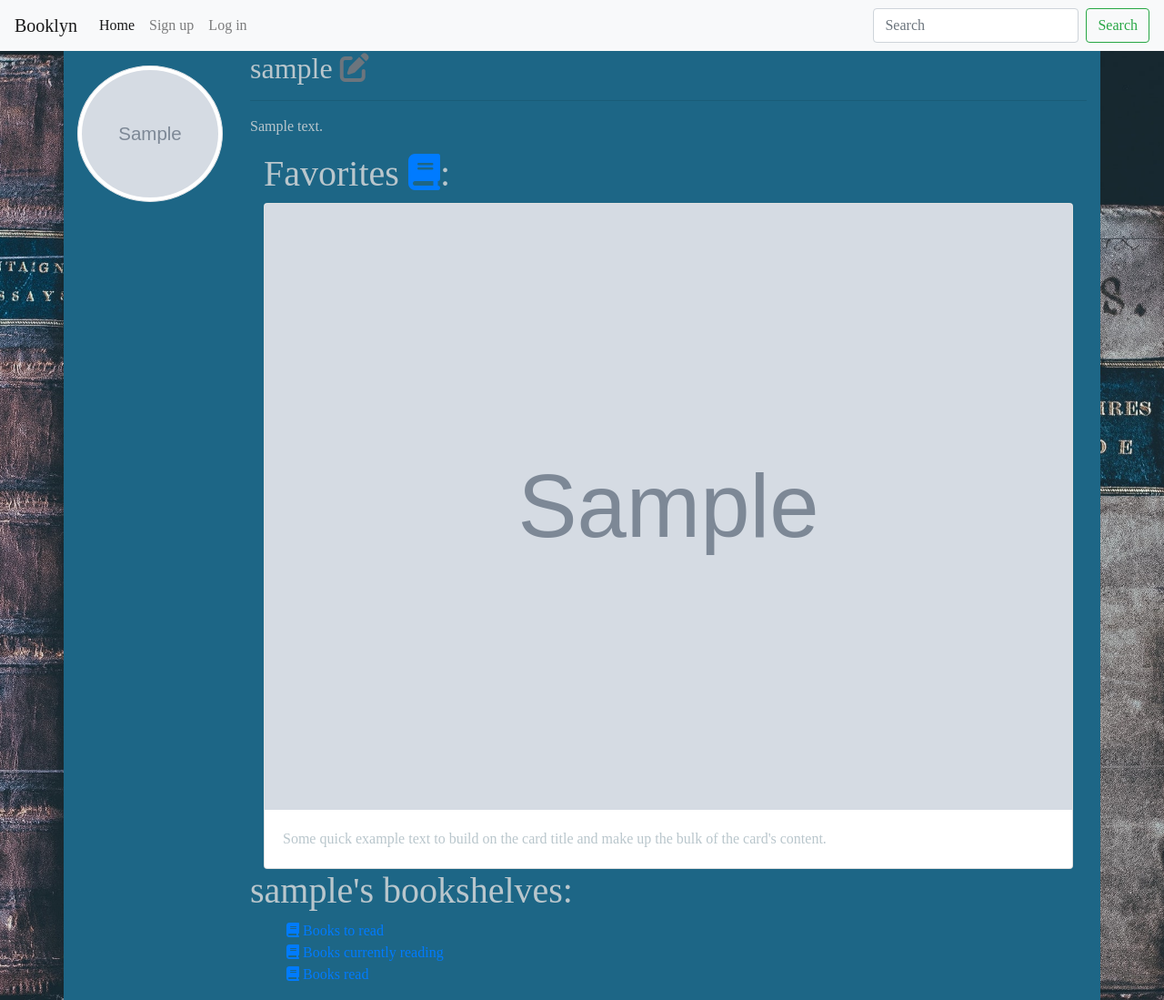
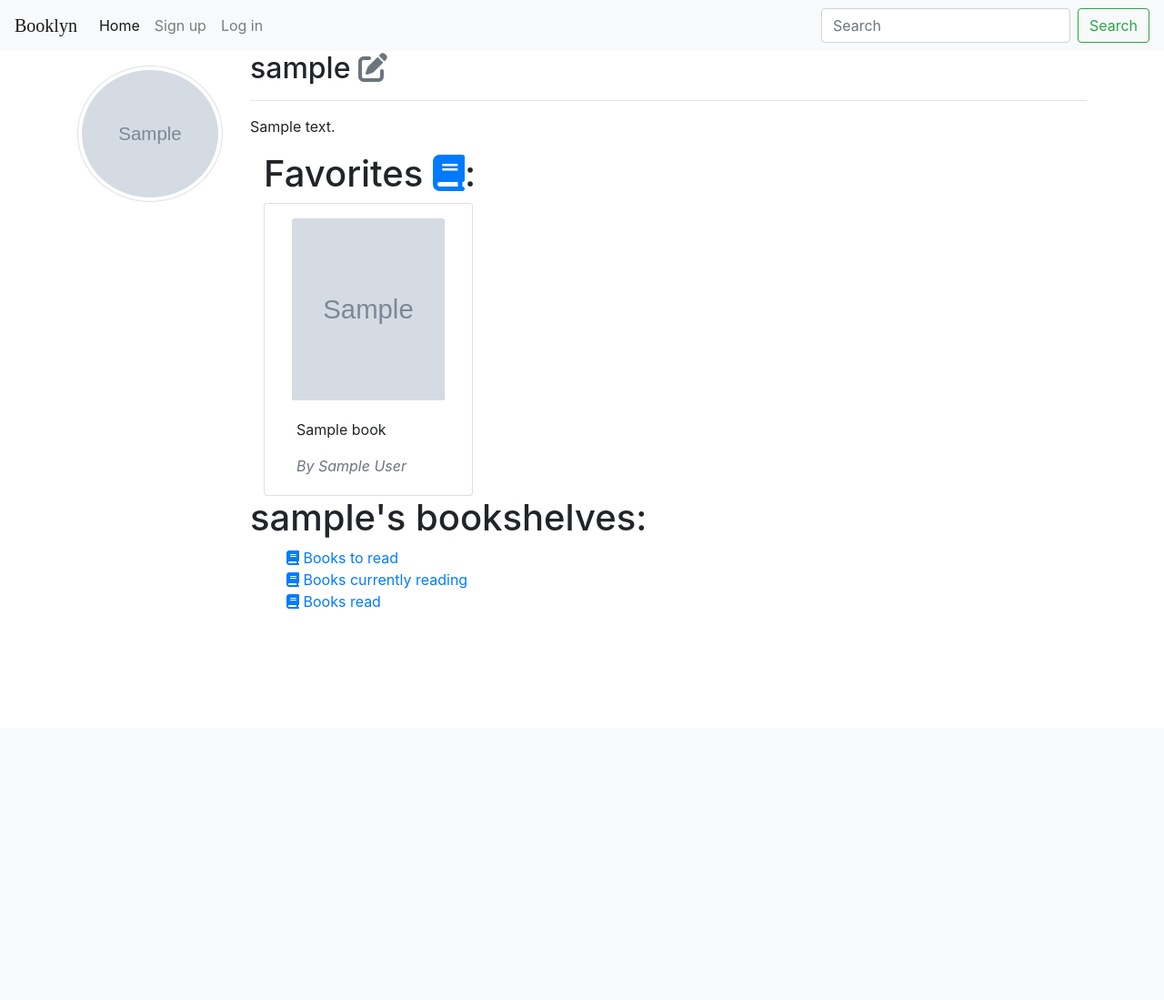
Before and after one commit to mariered0/29_Capstone-project1, a Flask app: page /users/1 in a window 1280 px wide. Shown: the whole page at 91% size. After the commit the page ends 669 px from the top, so only its background shows below. Run offline with Flask 2, Linux system fonts and the light colour scheme; tables that the repository leaves empty hold one stand-in row (values such as "Sample post"); grey boxes marked "Sample" are stand-in pictures; some libraries are stand-ins or nearby versions.

Commit message:
add cards for favorite list in user profile page

```diff
--- a/Booklyn/app.py
+++ b/Booklyn/app.py
@@ -3,7 +3,7 @@ from flask_debugtoolbar import DebugToolbarExtension
 from flask_sqlalchemy import SQLAlchemy
 from sqlalchemy.exc import IntegrityError
 
-from forms import UserAddForm, LoginForm, UserEditForm
+from forms import BookReviewForm, UserAddForm, LoginForm, UserEditForm, BookReviewForm
 from secret import GOOGLE_BOOKS_API_KEY
 from models import db, connect_db, User, Author, Publisher, Category, Book, Review
 
@@ -45,7 +45,7 @@ def search():
     # print(GOOGLE_BOOKS_API_KEY)
 
 
-    res = requests.get(f'{url}/volumes', params={'key': GOOGLE_BOOKS_API_KEY, 'q': search} )
+    res = requests.get(f'{url}/volumes', params={'key': GOOGLE_BOOKS_API_KEY, 'q': search, 'maxResults': 40} )
     result = res.json()
 
     return render_template('search_result.html', result=result, search=search, user=user)
@@ -463,7 +463,7 @@ def show_want_to_read(user_id):
 
     user = User.query.get_or_404(user_id)
 
-    return render_template('users/list_want_to_read.html', user=user)
+    return render_template('users/lists/list_want_to_read.html', user=user)
 
 
 
@@ -477,7 +477,7 @@ def show_currently_reading(user_id):
 
     user = User.query.get_or_404(user_id)
 
-    return render_template('users/list_currently_reading.html', user=user)
+    return render_template('users/lists/list_currently_reading.html', user=user)
 
 
 
@@ -491,7 +491,7 @@ def show_read(user_id):
 
     user = User.query.get_or_404(user_id)
 
-    return render_template('users/list_read.html', user=user)
+    return render_template('users/lists/list_read.html', user=user)
 
 
 
@@ -505,7 +505,35 @@ def show_favorite(user_id):
 
     user = User.query.get_or_404(user_id)
 
-    return render_template('users/list_favorite.html', user=user)
+    return render_template('users/lists/list_favorite.html', user=user)
+
+
+@app.route('/users/<int:user_id>/review/<int:book_id>')
+def write_review(user_id, book_id):
+    """Show a page to write review for a book."""
+
+    if not g.user:
+        flash("Access unauthorized.", 'danger')
+        return redirect('/')
+
+    user = User.query.get_or_404(user_id)
+    book = Book.query.get_or_404(book_id)
+    form = BookReviewForm()
+
+    if form.validate_on_submit():
+        review = Review(user_id=user_id, book_id=book_id, rating=form.rating.data, review=form.review.data)
+        db.session.commit()
+
+        redirect('/')
+
+    return render_template('/users/reviews/review.html', form=form)
+
+
+
+
+    user = User.query.get_or_404(user_id)
+
+    return render_template('/users/list_favorite.html', user=user)
 
 
 ##########################################################
--- a/Booklyn/static/stylesheets/style.css
+++ b/Booklyn/static/stylesheets/style.css
@@ -1,11 +1,23 @@
 /* .edit_profile {
     white-space: nowrap;
 } */
+
+/* ****************************************
+navbar
+***************************************** */
 
 .navbar{
     background: #B9C6CC;
 }
 
+/* Booklyn logo in nav bar */
+.navbar-brand{
+    font-family: serif;
+}
+
+/* ****************************************
+home page
+***************************************** */
 
 .home{
     height: 100vh;
@@ -23,7 +35,9 @@
     font-size: 15vw;
 }
 
-.background{
+
+
+/* .background{
     font-family: serif;
     color: #B9C6CC;
     height: 100%;
@@ -32,19 +46,33 @@
     background-position: center;
     background-repeat: no-repeat;
     background-size: cover;
-}
+} */
 
-.middle-bar{
+/* User profile page */
+/* .middle-bar{
     background-color: #1D6686;
     height: 100%;
+} */
 
-}
+/* .card-img-top{
+    height: 350px;
+    width: 130px;
+} */
+
+/* ****************************************
+book detail show page
+***************************************** */
 
 .star-rating{
     color: #bebebe;
     font-size:1.5em;
 }
 
+
+/* ****************************************
+search result page
+***************************************** */
+
 /* search_result page */
 .book_not_available_img{
     max-width: 130px;
--- a/Booklyn/templates/base.html
+++ b/Booklyn/templates/base.html
@@ -14,7 +14,7 @@
   <title>{% block title %}{% endblock %}</title>
 </head>
 
-<body class="{% block body_class %}{% endblock %} background">
+<body class="{% block body_class %}{% endblock %}">
   <nav class="navbar navbar-expand-lg navbar-light bg-light">
     <a class="navbar-brand" href="/">Booklyn</a>
     <button class="navbar-toggler" type="button" data-toggle="collapse" data-target="#navbarSupportedContent"
--- a/Booklyn/templates/users/show.html
+++ b/Booklyn/templates/users/show.html
@@ -25,14 +25,18 @@
         <div class="container">
             {% if user.favorite|length > 0 %}
             <h1>Favorites <a href="/users/{{ user.id }}/favorite"><i class="fa-solid fa-book"></i></a>:</h1>
-            <div id="favorite_div" class="card-deck">
+            <div id="favorite_div" class="card-deck row">
                 {% for book in user.favorite[:3] %}
-                <div class="card">
-                    <img src="{{ book.thumbnail }}" class="card-img-top" alt="book cover">
+                <div class="card col-8 col-md-6 col-xl-3">
+                    <div class="container">
+                        <img src="{{ book.thumbnail }}" class="card-img-top justify-content-center mt-3" alt="book cover"
+                            style="width: 100%; height: 200px;">
+                    </div>
                     <div class="card-body">
-                        <p class="card-text">Some quick example text to build on the card title and make up the bulk of
-                            the card's content.</p>
+                        <p class="card-text">{{ book.title }}</p>
+                        <p class="card-text font-italic text-muted">By {{ book.authors[0].author }}</p>
                     </div>
+
                 </div>
 
 
```
Also changed, not shown: Booklyn/forms.py (+7 -1 lines), Booklyn/models.py (+4 -5 lines), Booklyn/templates/search_result.html (+12 -3 lines), Booklyn/templates/users/lists/list_currently_reading.html (renamed from Booklyn/templates/users/list_currently_reading.html), Booklyn/templates/users/lists/list_favorite.html (renamed from Booklyn/templates/users/list_favorite.html), Booklyn/templates/users/lists/list_read.html (renamed from Booklyn/templates/users/list_read.html), Booklyn/templates/users/lists/list_want_to_read.html (renamed from Booklyn/templates/users/list_want_to_read.html), Booklyn/templates/users/reviews/review.html (added).
